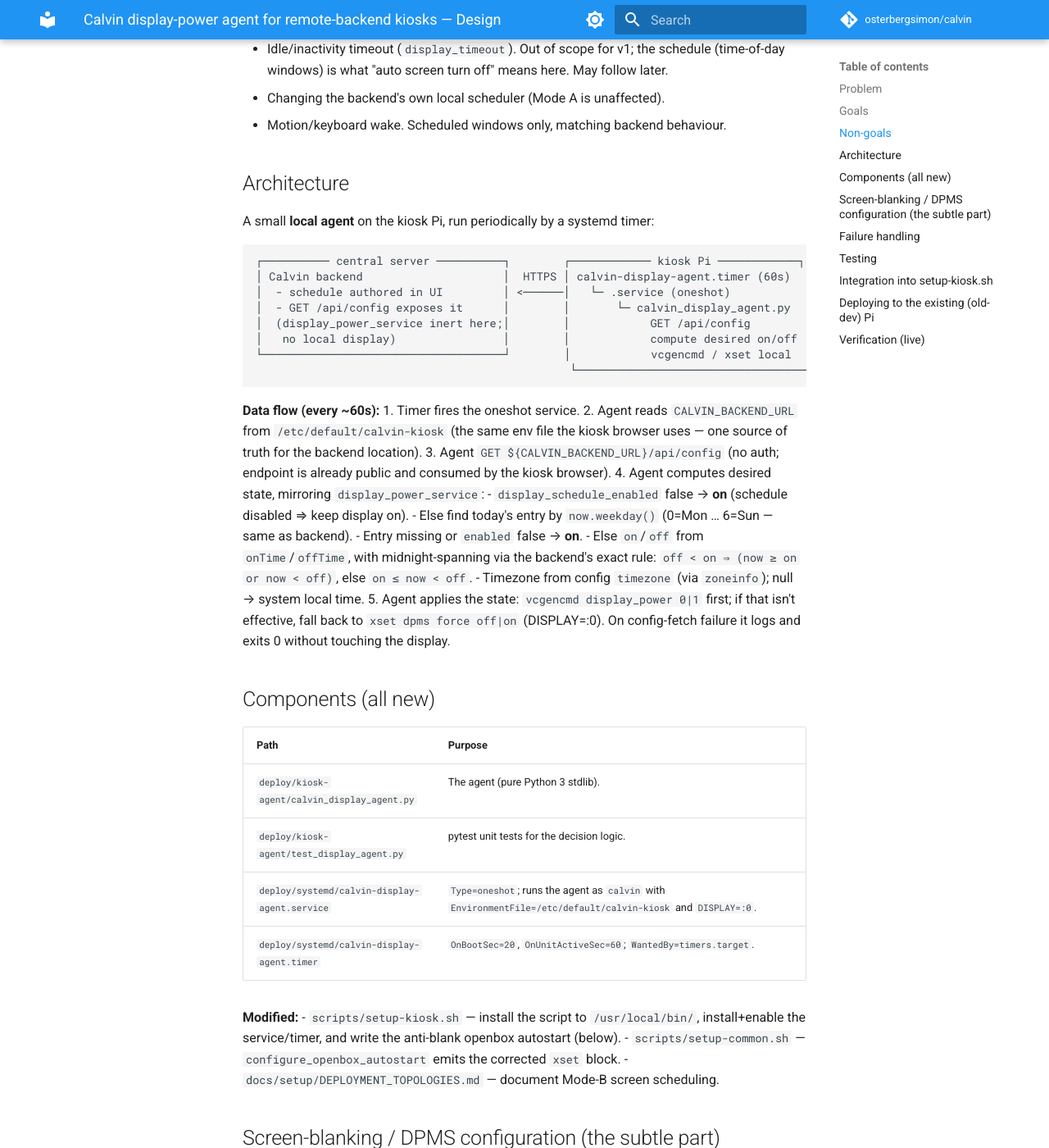
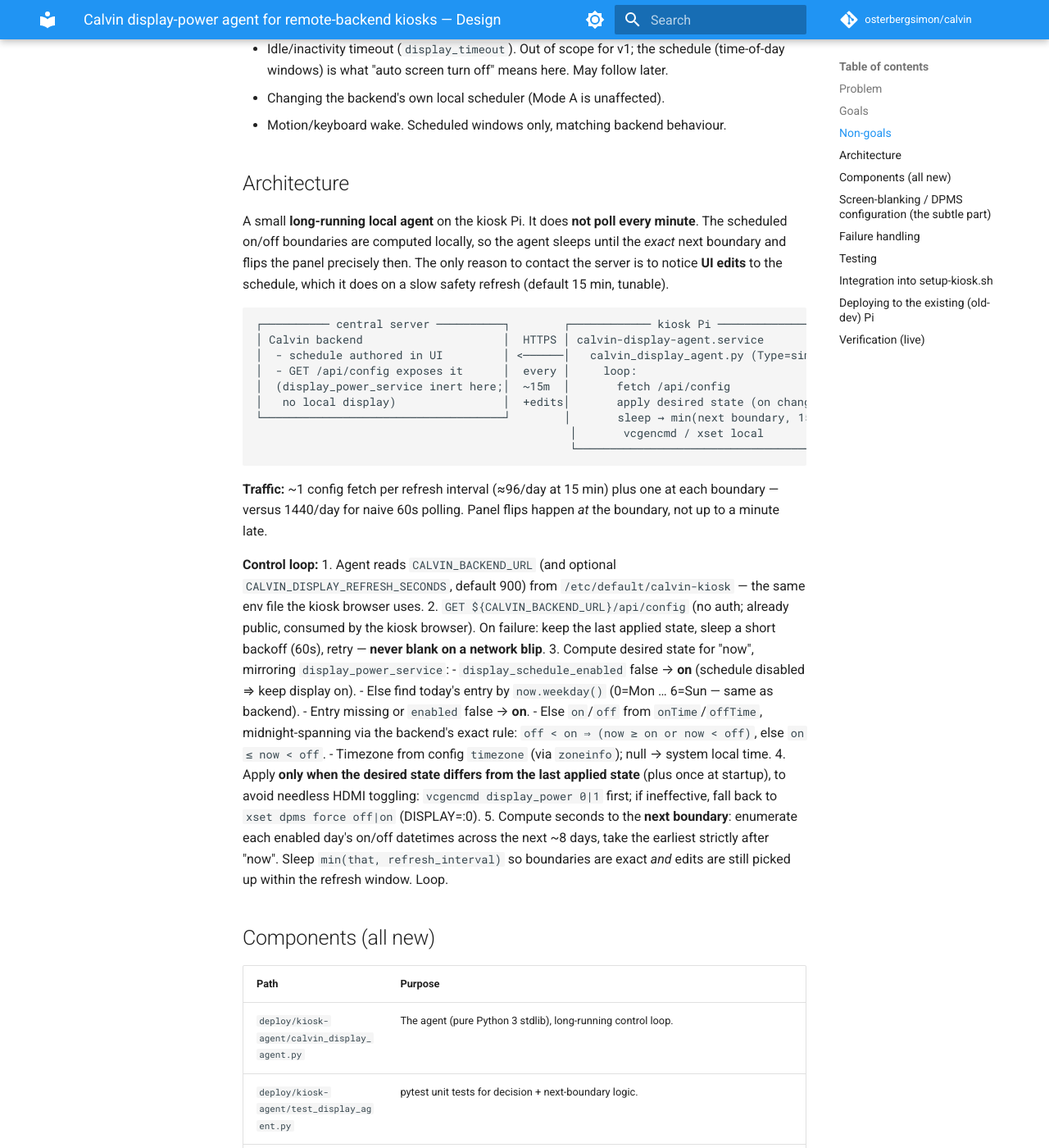
Before and after one commit to osterbergsimon/calvin, an MkDocs documentation site: the page built from docs/superpowers/specs/2026-07-10-calvin-display-agent-design.md, in a window 1280 px wide and 1400 px high, scrolled down 1029 px. Shown: the whole window at 82% size. Built offline with MkDocs 1.6.1 and Material for MkDocs 9.7.7, drawn with Linux system fonts in a browser that asks for light colours; comment, search, counter and statistics services are not loaded; some of the changed text lies outside the part shown.

Commit message:
docs(spec): switch kiosk display agent to transition-scheduling (no 60s poll)

````diff
--- a/docs/superpowers/specs/2026-07-10-calvin-display-agent-design.md
+++ b/docs/superpowers/specs/2026-07-10-calvin-display-agent-design.md
@@ -36,44 +36,54 @@ screen-control mechanism, so this is a genuine gap in the Mode-B path, not just
 
 ## Architecture
 
-A small **local agent** on the kiosk Pi, run periodically by a systemd timer:
+A small **long-running local agent** on the kiosk Pi. It does **not poll every minute**. The
+scheduled on/off boundaries are computed locally, so the agent sleeps until the *exact* next
+boundary and flips the panel precisely then. The only reason to contact the server is to notice
+**UI edits** to the schedule, which it does on a slow safety refresh (default 15 min, tunable).
 
 ```
-┌────────── central server ──────────┐        ┌──────────── kiosk Pi ────────────┐
-│ Calvin backend                     │  HTTPS │ calvin-display-agent.timer (60s)  │
-│  - schedule authored in UI         │ <──────│   └─ .service (oneshot)           │
-│  - GET /api/config exposes it      │        │       └─ calvin_display_agent.py  │
-│  (display_power_service inert here;│        │            GET /api/config        │
-│   no local display)                │        │            compute desired on/off │
-└────────────────────────────────────┘        │            vcgencmd / xset local  │
-                                               └───────────────────────────────────┘
+┌────────── central server ──────────┐        ┌──────────── kiosk Pi ────────────────┐
+│ Calvin backend                     │  HTTPS │ calvin-display-agent.service          │
+│  - schedule authored in UI         │ <──────│   calvin_display_agent.py (Type=simple)│
+│  - GET /api/config exposes it      │  every │     loop:                             │
+│  (display_power_service inert here;│  ~15m  │       fetch /api/config               │
+│   no local display)                │  +edits│       apply desired state (on change) │
+└────────────────────────────────────┘        │       sleep → min(next boundary, 15m) │
+                                               │       vcgencmd / xset local           │
+                                               └───────────────────────────────────────┘
 ```
 
-**Data flow (every ~60s):**
-1. Timer fires the oneshot service.
-2. Agent reads `CALVIN_BACKEND_URL` from `/etc/default/calvin-kiosk` (the same env file the kiosk
-   browser uses — one source of truth for the backend location).
-3. Agent `GET ${CALVIN_BACKEND_URL}/api/config` (no auth; endpoint is already public and consumed
-   by the kiosk browser).
-4. Agent computes desired state, mirroring `display_power_service`:
+**Traffic:** ~1 config fetch per refresh interval (≈96/day at 15 min) plus one at each boundary —
+versus 1440/day for naive 60s polling. Panel flips happen *at* the boundary, not up to a minute
+late.
+
+**Control loop:**
+1. Agent reads `CALVIN_BACKEND_URL` (and optional `CALVIN_DISPLAY_REFRESH_SECONDS`, default 900)
+   from `/etc/default/calvin-kiosk` — the same env file the kiosk browser uses.
+2. `GET ${CALVIN_BACKEND_URL}/api/config` (no auth; already public, consumed by the kiosk browser).
+   On failure: keep the last applied state, sleep a short backoff (60s), retry — **never blank on a
+   network blip**.
+3. Compute desired state for "now", mirroring `display_power_service`:
    - `display_schedule_enabled` false → **on** (schedule disabled ⇒ keep display on).
    - Else find today's entry by `now.weekday()` (0=Mon … 6=Sun — same as backend).
    - Entry missing or `enabled` false → **on**.
-   - Else `on`/`off` from `onTime`/`offTime`, with midnight-spanning via the backend's exact rule:
+   - Else `on`/`off` from `onTime`/`offTime`, midnight-spanning via the backend's exact rule:
      `off < on ⇒ (now ≥ on or now < off)`, else `on ≤ now < off`.
    - Timezone from config `timezone` (via `zoneinfo`); null → system local time.
-5. Agent applies the state: `vcgencmd display_power 0|1` first; if that isn't effective, fall back
-   to `xset dpms force off|on` (DISPLAY=:0). On config-fetch failure it logs and exits 0 without
-   touching the display.
+4. Apply **only when the desired state differs from the last applied state** (plus once at startup),
+   to avoid needless HDMI toggling: `vcgencmd display_power 0|1` first; if ineffective, fall back to
+   `xset dpms force off|on` (DISPLAY=:0).
+5. Compute seconds to the **next boundary**: enumerate each enabled day's on/off datetimes across
+   the next ~8 days, take the earliest strictly after "now". Sleep `min(that, refresh_interval)` so
+   boundaries are exact *and* edits are still picked up within the refresh window. Loop.
 
 ## Components (all new)
 
 | Path | Purpose |
 |---|---|
-| `deploy/kiosk-agent/calvin_display_agent.py` | The agent (pure Python 3 stdlib). |
-| `deploy/kiosk-agent/test_display_agent.py` | pytest unit tests for the decision logic. |
-| `deploy/systemd/calvin-display-agent.service` | `Type=oneshot`; runs the agent as `calvin` with `EnvironmentFile=/etc/default/calvin-kiosk` and `DISPLAY=:0`. |
-| `deploy/systemd/calvin-display-agent.timer` | `OnBootSec=20`, `OnUnitActiveSec=60`; `WantedBy=timers.target`. |
+| `deploy/kiosk-agent/calvin_display_agent.py` | The agent (pure Python 3 stdlib), long-running control loop. |
+| `deploy/kiosk-agent/test_display_agent.py` | pytest unit tests for decision + next-boundary logic. |
+| `deploy/systemd/calvin-display-agent.service` | `Type=simple`, `Restart=always`, `RestartSec=10`; runs the agent as `calvin` with `EnvironmentFile=/etc/default/calvin-kiosk` and `DISPLAY=:0`; `After=calvin-frontend.service`. No timer — the agent sleeps internally. |
 
 **Modified:**
 - `scripts/setup-kiosk.sh` — install the script to `/usr/local/bin/`, install+enable the
@@ -105,10 +115,12 @@ for hosts where `vcgencmd` is a no-op under the KMS driver.
 
 ## Failure handling
 
-- Config fetch fails / times out → log, exit 0, **leave display unchanged** (never blank on a blip).
+- Config fetch fails / times out → log, **keep the last applied state**, short backoff (60s), retry.
+  Never blank a working display on a blip.
 - `vcgencmd` absent or ineffective → fall through to `xset`.
 - Malformed schedule/time values → treat as "keep on" (matches backend's defensive fallbacks).
-- Agent runs as `oneshot`; a crash affects only that tick. The next timer fire retries.
+- Agent crash → `Restart=always` brings it back; it re-reads config and re-establishes state on
+  startup (startup always applies once, regardless of last-state tracking).
 
 ## Testing
 
@@ -123,6 +135,13 @@ already run against the live server:
 
 `vcgencmd`/`xset` invocation is covered by asserting the correct command is chosen for on vs off
 (subprocess mocked); no real hardware in CI.
+
+**Next-boundary logic** (drives the sleep): with a `06:00–22:00` schedule and injected "now",
+`seconds_to_next_boundary` returns the correct next transition — e.g. at 09:00 → next is 22:00
+today; at 23:00 → next is 06:00 tomorrow; midnight-spanning `20:00–07:00` at 23:00 → next is 07:00.
+Result is always capped by the refresh interval by the caller. "Apply only on change" is verified by
+asserting no command is issued when desired state equals last-applied (except the forced startup
+apply).
 
 ## Integration into `setup-kiosk.sh`
 
````
